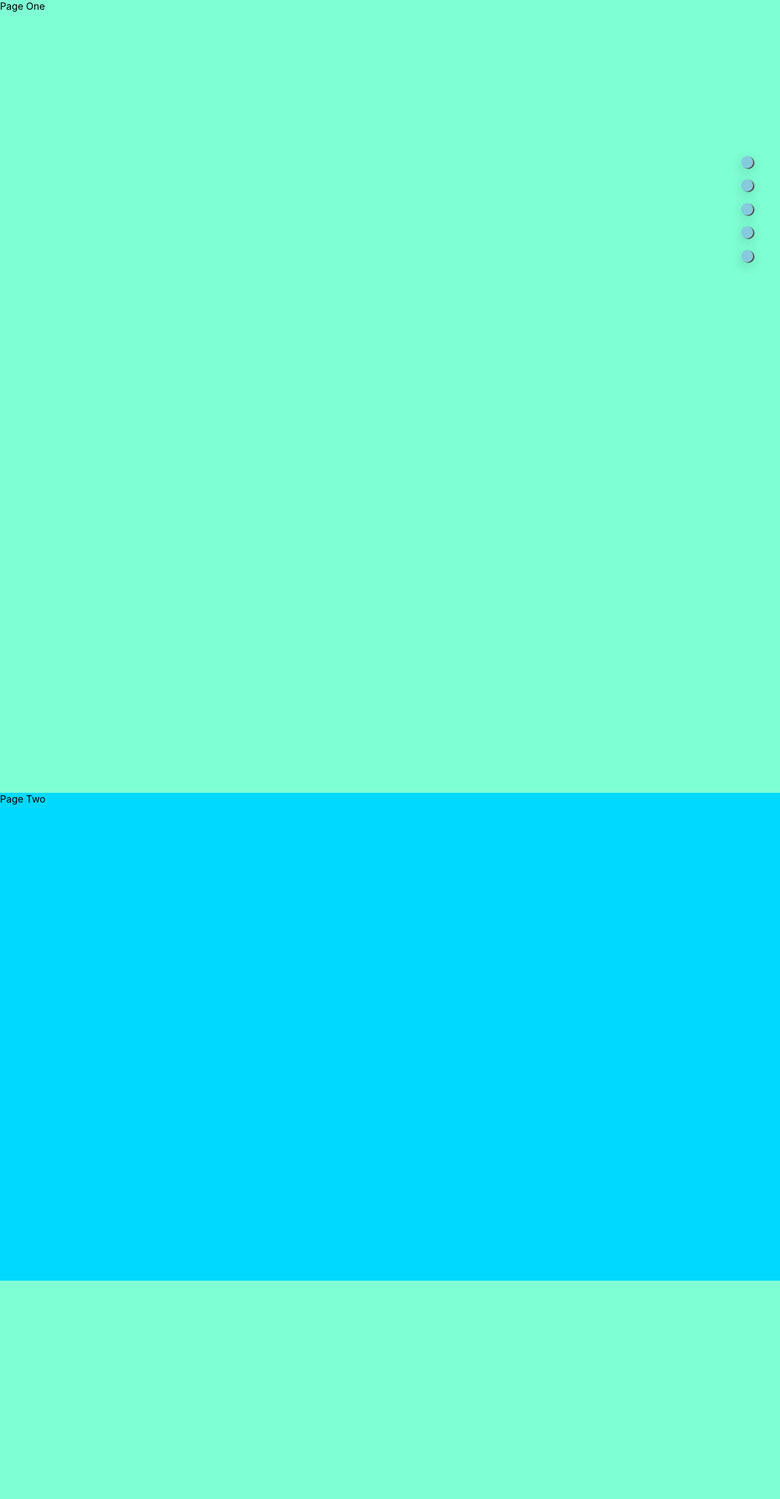
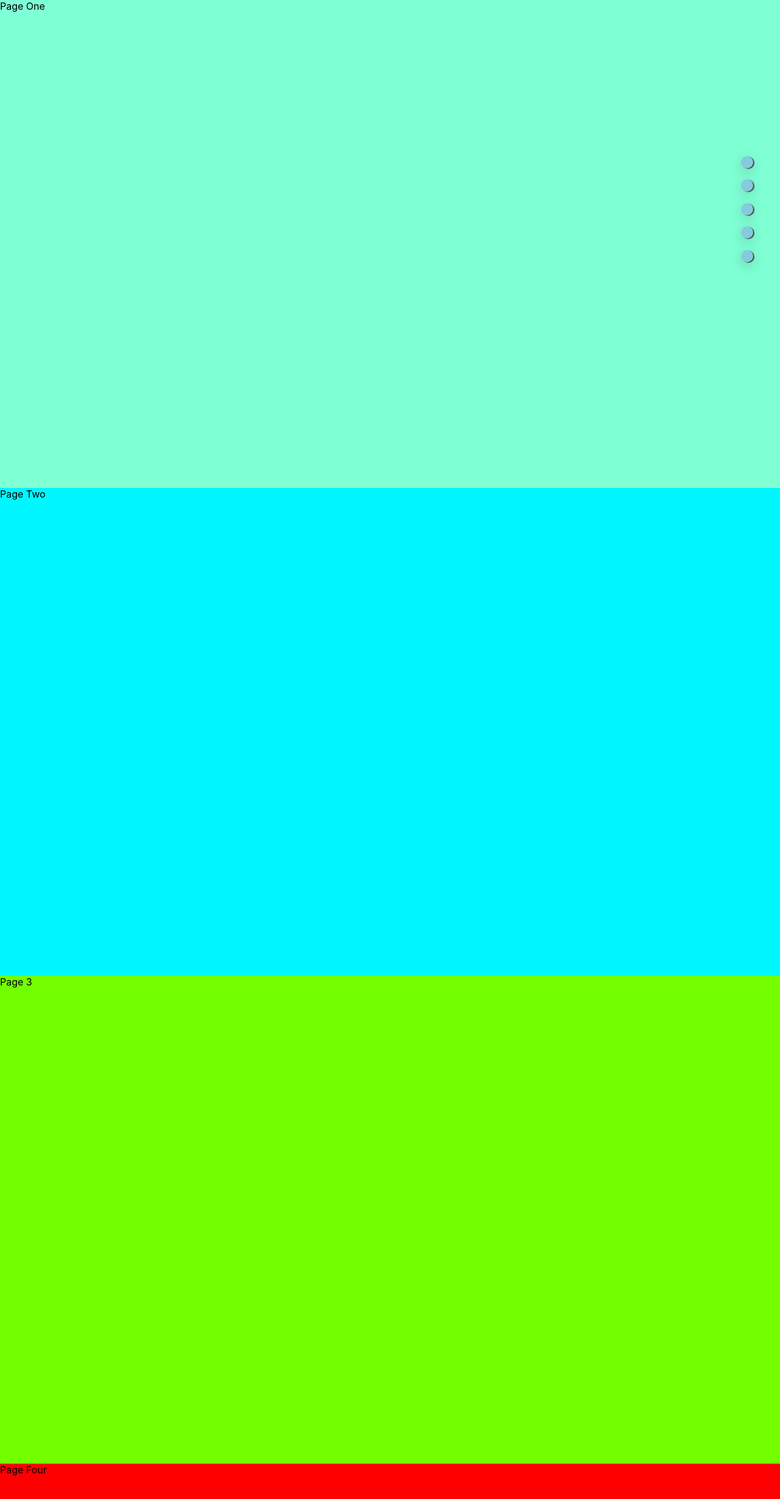
Before and after one commit to sasemanmanzar/Sara-Resume, a React (Create React App) app: page / in a window 1280 px wide. Shown: the top 2458 px of the page at 61% size. Built offline with nearby package versions, Linux system fonts and the light colour scheme.

Commit message:
mid pages

```diff
--- a/src/Pages/Five/Five.css
+++ b/src/Pages/Five/Five.css
@@ -1,5 +1,5 @@
 .five{
-    margin-top: 400vw;
+    margin-top: 0;
     width: 100vw;
     height: 100vh;
     background-color: rgb(255, 251, 0);
--- a/src/Pages/Four/Four.css
+++ b/src/Pages/Four/Four.css
@@ -1,7 +1,6 @@
 .four{
-    margin-top: 300vw;
+    margin-top: 0;
     width: 100vw;
     height: 100vh;
     background-color: rgb(255, 0, 0);
-    /* position:static; */
 }
--- a/src/Pages/One/One.css
+++ b/src/Pages/One/One.css
@@ -1,10 +1,8 @@
-body{
+.one{
     margin: 0;
-
     width: 100vw;
     height: 100vh;
     background-color: aquamarine;
-
 }
 
 /* img{
--- a/src/Pages/One/One.js
+++ b/src/Pages/One/One.js
@@ -11,7 +11,7 @@ function One(){
 
     return(
         <>
-        <div id='IdOne'>Page One</div>
+        <div id='IdOne' className='one'>Page One</div>
         {/* <img src={sky} /> */}
         {/* <div className='mainImg'>
             <div className='circle'/>
--- a/src/Pages/Three/Three.css
+++ b/src/Pages/Three/Three.css
@@ -1,5 +1,5 @@
 .three{
-    margin-top: 200vw;
+    margin-top: 0;
     width: 100vw;
     height: 100vh;
     background-color: rgb(115, 255, 0);
--- a/src/Pages/Two/Two.css
+++ b/src/Pages/Two/Two.css
@@ -1,9 +1,8 @@
 .two{
-    margin-top: 100vw;
+    /* margin-top: 100vw; */
 
-    /* margin: 100px; */
-
+    margin-top: 0;
     width: 100vw;
     height: 100vh;
-    background-color: rgb(0, 217, 255);
+    background-color: rgb(0, 247, 255);
 }
```
